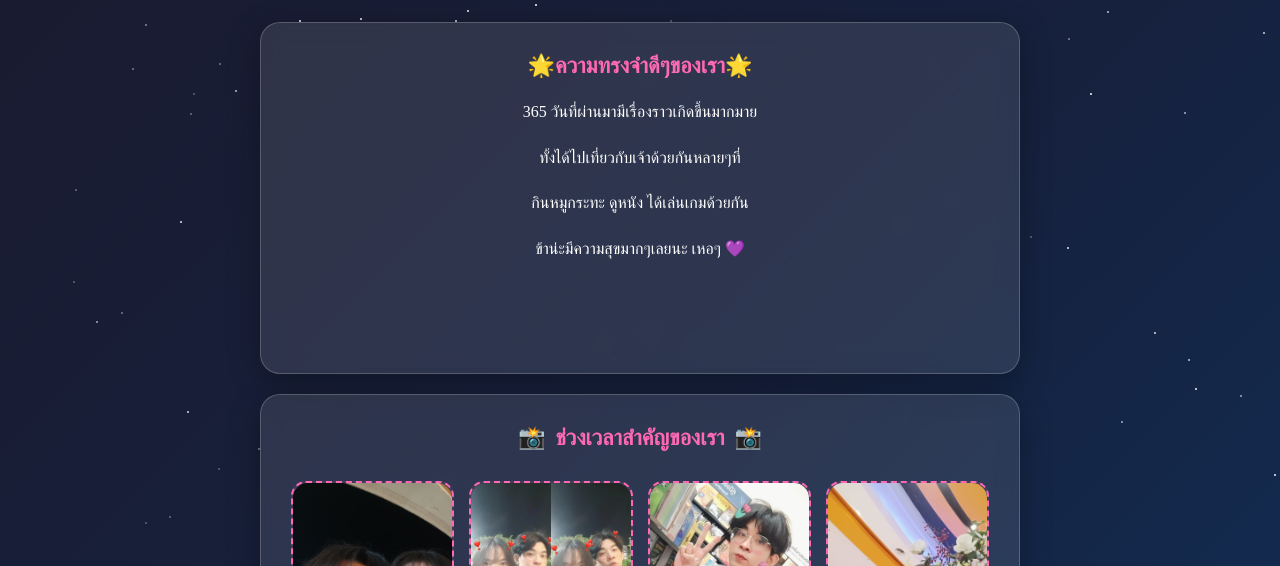
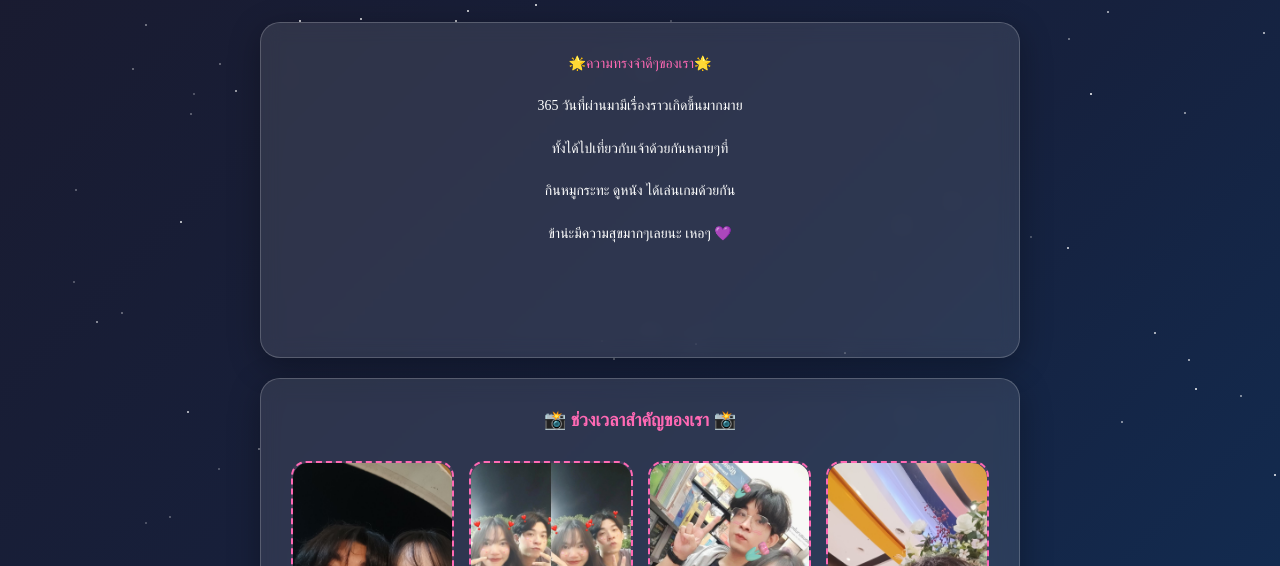
Before and after one commit to Terapat6330300461/Aniversary, a plain HTML site: page index.html in a window 1280 px wide. Shown: the part 231-797 px from the top of the page. Drawn offline with Linux system fonts and the light colour scheme.

Commit message:
Update index.html

```diff
--- a/index.html
+++ b/index.html
@@ -125,17 +125,12 @@
         }
 
         .memory-title {
-            font-size:  22px;
+          font-size: 18px;
             color: #ff69b4;
-            margin-bottom: 20px;
-            display: flex;
-            align-items: center;
-            justify-content: center;
-            gap: 10px;
         }
 
         .memory-text {
-            font-size: 16px;
+            font-size: 14px;
             line-height: 1.6;
             margin-bottom: 20px;
         }
@@ -321,9 +316,10 @@
 
         <div class="card">
             <div class="memory-section">
-                <h2 class="memory-title">
+                                <p class="memory-text memory-title">
+
                     🌟ความทรงจำดีๆของเรา🌟
-                </h2>
+                </p >
                 <p class="memory-text">
                     365 วันที่ผ่านมามีเรื่องราวเกิดขึ้นมากมาย</p><p class="memory-text">ทั้งได้ไปเที่ยวกับเจ้าด้วยกันหลายๆที่
                     </p>
@@ -367,9 +363,9 @@
 
         <div class="card">
             <div class="memory-section">
-                <h2 class="memory-title">
+                <p class="memory-text memory-title">
                     🎯สิ่งที่อยากทำในปีหน้า🎯
-                </h2>
+                </p>
                 <div style="text-align: left; color: #fff; font-size: 1.1em; line-height: 2;">
                     <p class="memory-text">💜 เที่ยวด้วยกันให้มากขึ้น</p>
                     <p class="memory-text">🌟 กินของอร่อยด้วยกันเยอะๆ</p>
```
